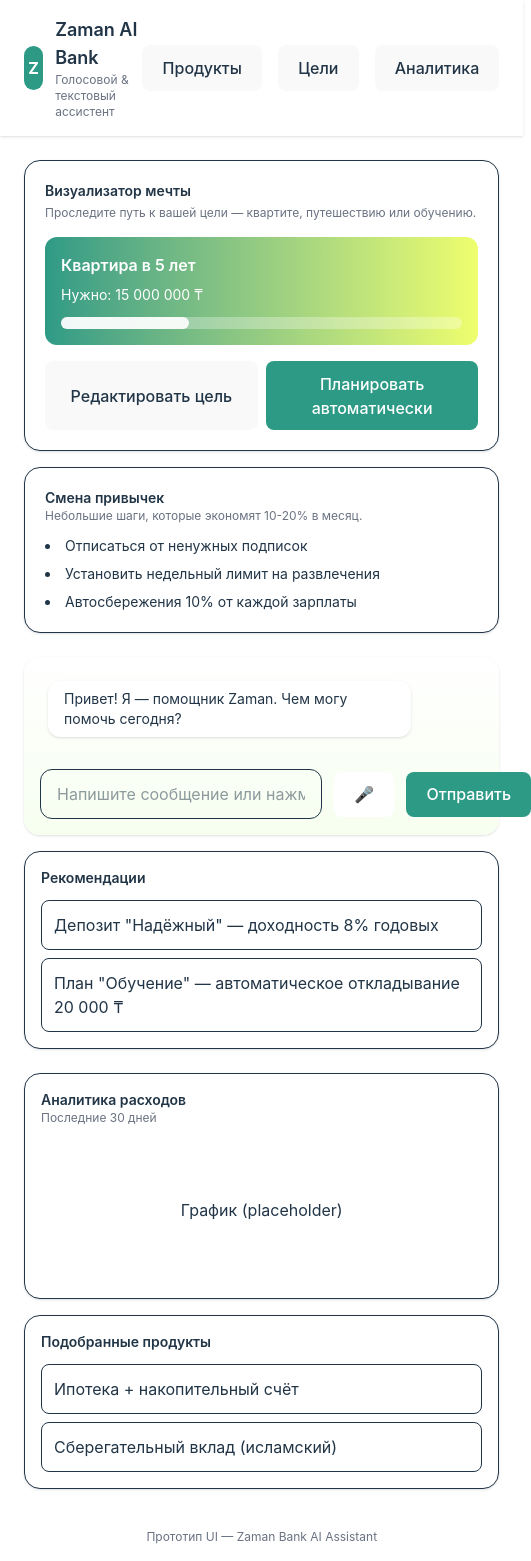
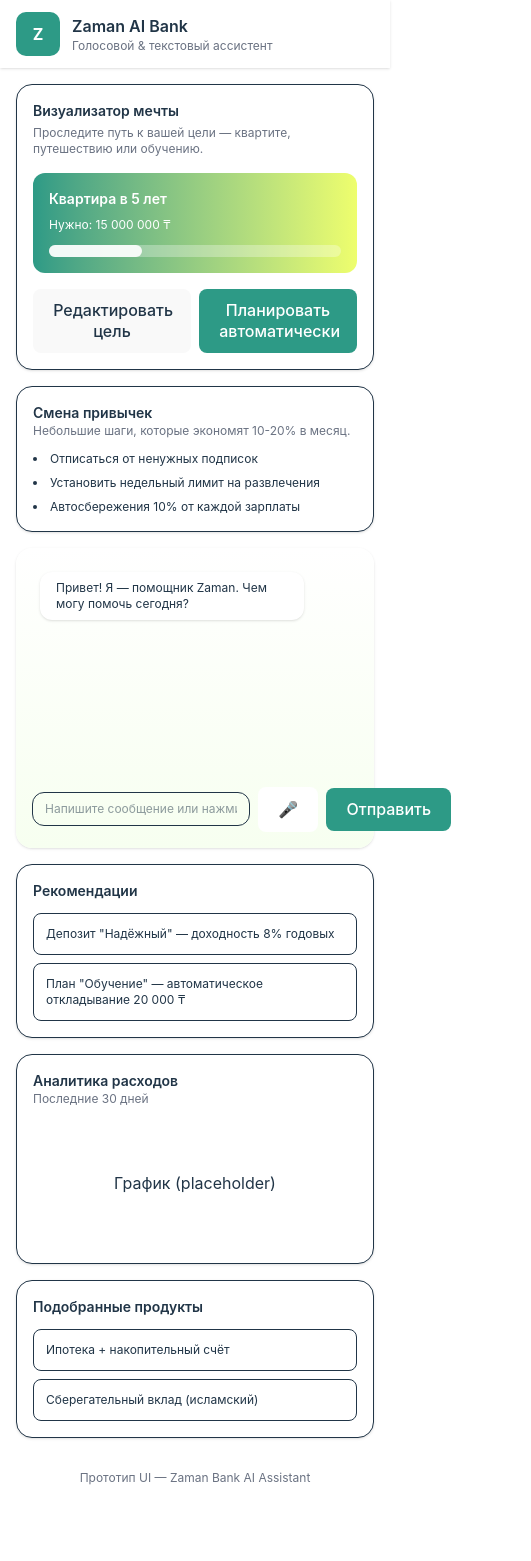
Before and after one commit to Sakk0022/zaman-bank, a React (Vite) app: page / in a window 390 px wide. Shown: the whole page, 531 px wide, since content can reach past the window. After the commit the page ends 1502 px from the top, so only its background shows below. Built offline with nearby package versions, Linux system fonts and the light colour scheme.

Commit message:
адаптивность

```diff
--- a/src/App.jsx
+++ b/src/App.jsx
@@ -1,83 +1,84 @@
-import React, {useState,  useRef} from 'react';
+import React, { useState, useRef } from 'react';
 
 // Zaman color tokens
 // Persian Green: #2D9A86
 // Solar: #EEFE6D
 // Cloud: white
 
-export default function ZamanAIPrototype(){
+export default function ZamanAIPrototype() {
   const [messages, setMessages] = useState([
-    {id:1, from:'assistant', text:'Привет! Я — помощник Zaman. Чем могу помочь сегодня?'}
+    { id: 1, from: 'assistant', text: 'Привет! Я — помощник Zaman. Чем могу помочь сегодня?' }
   ]);
   const [input, setInput] = useState('');
   const [listening, setListening] = useState(false);
   const inputRef = useRef();
 
-  function sendMessage(){
-    if(!input.trim()) return;
-    const userMsg = {id:Date.now(), from:'user', text: input};
-    setMessages(m=>[...m, userMsg]);
+  function sendMessage() {
+    if (!input.trim()) return;
+    const userMsg = { id: Date.now(), from: 'user', text: input };
+    setMessages(m => [...m, userMsg]);
     setInput('');
     // placeholder reply logic
-    setTimeout(()=>{
-      setMessages(m=>[...m, {id:Date.now()+1, from:'assistant', text: 'Отлично! Давай разберём цель: "Квартира". Сколько вы планируете отложить в месяц?'}]);
+    setTimeout(() => {
+      setMessages(m => [...m, { id: Date.now() + 1, from: 'assistant', text: 'Отлично! Давай разберём цель: "Квартира". Сколько вы планируете отложить в месяц?' }]);
     }, 700);
   }
 
   // Minimal pseudo-voice handler (UI-only). Real implementation should use Web Speech / backend Whisper.
-  function toggleListen(){
+  function toggleListen() {
     setListening(l => !l);
-    if(!listening){
+    if (!listening) {
       // start pseudo-recognition
-      setTimeout(()=>{
-        const voiceMsg = {id:Date.now()+2, from:'user', text: 'Хочу копить на квартиру, 50000 тенге в месяц'};
-        setMessages(m=>[...m, voiceMsg]);
-        setMessages(m=>[...m, {id:Date.now()+3, from:'assistant', text: 'Понял. Составлю план на 5 лет и подберу подходящие продукты.'}]);
+      setTimeout(() => {
+        const voiceMsg = { id: Date.now() + 2, from: 'user', text: 'Хочу копить на квартиру, 50000 тенге в месяц' };
+        setMessages(m => [...m, voiceMsg]);
+        setMessages(m => [...m, { id: Date.now() + 3, from: 'assistant', text: 'Понял. Составлю план на 5 лет и подберу подходящие продукты.' }]);
         setListening(false);
       }, 1600);
     }
   }
 
   return (
-    <div className="min-h-screen bg-gradient-to-b from-white to-white flex flex-col" style={{fontFamily:'Inter, ui-sans-serif, system-ui'}}>
-      <header className="flex items-center justify-between px-6 py-4 shadow-sm" style={{background:'#ffffff'}}>
+    <div className="min-h-screen bg-gradient-to-b from-white to-white flex flex-col" style={{ fontFamily: 'Inter, ui-sans-serif, system-ui' }}>
+      <header className="flex items-center justify-between px-4 sm:px-6 py-3 sm:py-4 shadow-sm" style={{ background: '#ffffff' }}>
         <div className="flex items-center gap-3">
-          <div style={{width:44,height:44,background:'#2D9A86',borderRadius:10,display:'flex',alignItems:'center',justifyContent:'center',color:'white',fontWeight:700}}>Z</div>
+          <div style={{ width: 44, height: 44, background: '#2D9A86', borderRadius: 10, display: 'flex', alignItems: 'center', justifyContent: 'center', color: 'white', fontWeight: 700 }}>Z</div>
           <div>
-            <div className="text-lg font-semibold">Zaman AI Bank</div>
+            <div className="text-base sm:text-lg font-semibold">Zaman AI Bank</div>
             <div className="text-xs text-gray-500">Голосовой & текстовый ассистент</div>
           </div>
         </div>
-        <nav className="flex gap-4 items-center">
+        <nav className="hidden sm:flex gap-4 items-center">
           <button className="px-3 py-2 rounded-lg font-medium hover:shadow">Продукты</button>
           <button className="px-3 py-2 rounded-lg font-medium hover:shadow">Цели</button>
           <button className="px-3 py-2 rounded-lg font-medium hover:shadow">Аналитика</button>
         </nav>
+        {/* Mobile menu (simple toggle could be added, but for prototype, hidden nav on mobile */}
       </header>
 
-      <main className="flex-1 grid grid-cols-1 lg:grid-cols-3 gap-6 p-6">
+      <main className="flex-1 grid grid-cols-1 md:grid-cols-2 lg:grid-cols-3 gap-4 sm:gap-6 p-4 sm:p-6">
         {/* Left: Dream / Goals */}
-        <section className="col-span-1 lg:col-span-1 space-y-4">
-          <div className="rounded-2xl p-5 shadow-sm border" style={{background:'#ffffff'}}>
-            <h3 className="text-sm font-semibold">Визуализатор мечты</h3>
+        <section className="col-span-1 space-y-4">
+          <div className="rounded-2xl p-4 sm:p-5 shadow-sm border" style={{ background: '#ffffff' }}>
+            <h3 className="text-sm sm:text-base font-semibold">Визуализатор мечты</h3>
             <p className="text-xs text-gray-500 mt-1">Проследите путь к вашей цели — квартите, путешествию или обучению.</p>
             <div className="mt-4 bg-gradient-to-r from-[#2D9A86] to-[#EEFE6D] rounded-xl p-4 text-white">
-              <h4 className="font-semibold">Квартира в 5 лет</h4>
-              <div className="mt-2 text-sm">Нужно: 15 000 000 ₸</div>
+              <h4 className="font-semibold text-sm sm:text-base">Квартира в 5 лет</h4>
+              <div className="mt-2 text-xs sm:text-sm">Нужно: 15 000 000 ₸</div>
               <div className="mt-3 bg-white/30 rounded-full h-3 w-full">
-                <div style={{width:'32%'}} className="h-3 rounded-full bg-white/90"></div>
+                <div style={{ width: '32%' }} className="h-3 rounded-full bg-white/90"></div>
               </div>
             </div>
             <div className="mt-4 grid grid-cols-2 gap-2">
-              <button className="py-2 rounded-lg border">Редактировать цель</button>
-              <button className="py-2 rounded-lg" style={{background:'#2D9A86',color:'#fff'}}>Планировать автоматически</button>
+              <button className="py-2 rounded-lg border text-xs sm:text-sm">Редактировать цель</button>
+              <button className="py-2 rounded-lg text-xs sm:text-sm" style={{ background: '#2D9A86', color: '#fff' }}>Планировать автоматически</button>
             </div>
           </div>
 
-          <div className="rounded-2xl p-5 shadow-sm border" style={{background:'#fff'}}>
-            <h3 className="text-sm font-semibold">Смена привычек</h3>
+          <div className="rounded-2xl p-4 sm:p-5 shadow-sm border" style={{ background: '#fff' }}>
+            <h3 className="text-sm sm:text-base font-semibold">Смена привычек</h3>
             <p className="text-xs text-gray-500">Небольшие шаги, которые экономят 10-20% в месяц.</p>
-            <ul className="mt-3 list-disc list-inside text-sm space-y-2">
+            <ul className="mt-3 list-disc list-inside text-xs sm:text-sm space-y-2">
               <li>Отписаться от ненужных подписок</li>
               <li>Установить недельный лимит на развлечения</li>
               <li>Автосбережения 10% от каждой зарплаты</li>
@@ -86,49 +87,49 @@ export default function ZamanAIPrototype(){
         </section>
 
         {/* Center: Chat / Assistant */}
-        <section className="col-span-1 lg:col-span-1 flex flex-col gap-4">
-          <div className="rounded-2xl p-4 shadow-sm flex-1 flex flex-col" style={{background:'linear-gradient(180deg,#FFFFFF, #F7FFF0)'}}>
-            <div className="flex-1 overflow-auto p-2" style={{maxHeight: '55vh'}}>
-              {messages.map(m=> (
-                <div key={m.id} className={`mb-3 max-w-[85%] ${m.from==='user'? 'ml-auto text-right':'mr-auto text-left'}`}>
-                  <div className={`inline-block px-4 py-2 rounded-xl ${m.from==='user'? 'bg-[#2D9A86]/10':'bg-white'} shadow-sm`}>
-                    <div className="text-sm">{m.text}</div>
+        <section className="col-span-1 flex flex-col gap-4 min-h-[400px] md:min-h-0">
+          <div className="rounded-2xl p-4 shadow-sm flex-1 flex flex-col min-h-[300px]" style={{ background: 'linear-gradient(180deg,#FFFFFF, #F7FFF0)' }}>
+            <div className="flex-1 overflow-auto p-2 min-h-[200px]" style={{ maxHeight: 'calc(100vh - 200px)' }}> {/* Adjusted for better mobile fit */}
+              {messages.map(m => (
+                <div key={m.id} className={`mb-3 max-w-[85%] ${m.from === 'user' ? 'ml-auto text-right' : 'mr-auto text-left'}`}>
+                  <div className={`inline-block px-4 py-2 rounded-xl ${m.from === 'user' ? 'bg-[#2D9A86]/10' : 'bg-white'} shadow-sm`}>
+                    <div className="text-xs sm:text-sm">{m.text}</div>
                   </div>
                 </div>
               ))}
             </div>
 
-            <div className="mt-3 flex items-center gap-3">
-              <input ref={inputRef} value={input} onChange={e=>setInput(e.target.value)} placeholder="Напишите сообщение или нажмите микрофон" className="flex-1 px-4 py-3 rounded-xl border focus:outline-none" />
-              <button onClick={toggleListen} title="Голосовой ввод" className={`p-3 rounded-lg border ${listening? 'animate-pulse':''}`} style={{background: listening? '#EEFE6D':'#fff'}}>
+            <div className="mt-3 flex items-center gap-2 sm:gap-3">
+              <input ref={inputRef} value={input} onChange={e => setInput(e.target.value)} placeholder="Напишите сообщение или нажмите микрофон" className="flex-1 px-3 sm:px-4 py-2 sm:py-3 rounded-xl border focus:outline-none text-xs sm:text-sm" />
+              <button onClick={toggleListen} title="Голосовой ввод" className={`p-2 sm:p-3 rounded-lg border ${listening ? 'animate-pulse' : ''}`} style={{ background: listening ? '#EEFE6D' : '#fff' }}>
                 🎤
               </button>
-              <button onClick={sendMessage} className="px-4 py-3 rounded-lg" style={{background:'#2D9A86',color:'#fff'}}>Отправить</button>
+              <button onClick={sendMessage} className="px-3 sm:px-4 py-2 sm:py-3 rounded-lg text-xs sm:text-sm" style={{ background: '#2D9A86', color: '#fff' }}>Отправить</button>
             </div>
           </div>
 
-          <div className="rounded-2xl p-4 shadow-sm border" style={{background:'#fff'}}>
-            <h4 className="text-sm font-semibold">Рекомендации</h4>
+          <div className="rounded-2xl p-4 shadow-sm border" style={{ background: '#fff' }}>
+            <h4 className="text-sm sm:text-base font-semibold">Рекомендации</h4>
             <div className="mt-3 grid grid-cols-1 gap-2">
-              <div className="p-3 rounded-lg border">Депозит "Надёжный" — доходность 8% годовых</div>
-              <div className="p-3 rounded-lg border">План "Обучение" — автоматическое откладывание 20 000 ₸</div>
+              <div className="p-3 rounded-lg border text-xs sm:text-sm">Депозит "Надёжный" — доходность 8% годовых</div>
+              <div className="p-3 rounded-lg border text-xs sm:text-sm">План "Обучение" — автоматическое откладывание 20 000 ₸</div>
             </div>
           </div>
         </section>
 
         {/* Right: Analytics / Products */}
-        <aside className="col-span-1 lg:col-span-1 space-y-4">
-          <div className="rounded-2xl p-4 shadow-sm border" style={{background:'#fff'}}>
-            <h4 className="text-sm font-semibold">Аналитика расходов</h4>
+        <aside className="col-span-1 space-y-4">
+          <div className="rounded-2xl p-4 shadow-sm border" style={{ background: '#fff' }}>
+            <h4 className="text-sm sm:text-base font-semibold">Аналитика расходов</h4>
             <p className="text-xs text-gray-500">Последние 30 дней</p>
-            <div className="mt-3 h-36 rounded-lg p-3 flex items-center justify-center border-dashed">График (placeholder)</div>
+            <div className="mt-3 h-32 sm:h-36 rounded-lg p-3 flex items-center justify-center border-dashed">График (placeholder)</div>
           </div>
 
-          <div className="rounded-2xl p-4 shadow-sm border" style={{background:'#fff'}}>
-            <h4 className="text-sm font-semibold">Подобранные продукты</h4>
+          <div className="rounded-2xl p-4 shadow-sm border" style={{ background: '#fff' }}>
+            <h4 className="text-sm sm:text-base font-semibold">Подобранные продукты</h4>
             <div className="mt-3 space-y-2">
-              <div className="p-3 rounded-lg border">Ипотека + накопительный счёт</div>
-              <div className="p-3 rounded-lg border">Сберегательный вклад (исламский)</div>
+              <div className="p-3 rounded-lg border text-xs sm:text-sm">Ипотека + накопительный счёт</div>
+              <div className="p-3 rounded-lg border text-xs sm:text-sm">Сберегательный вклад (исламский)</div>
             </div>
           </div>
         </aside>
```
